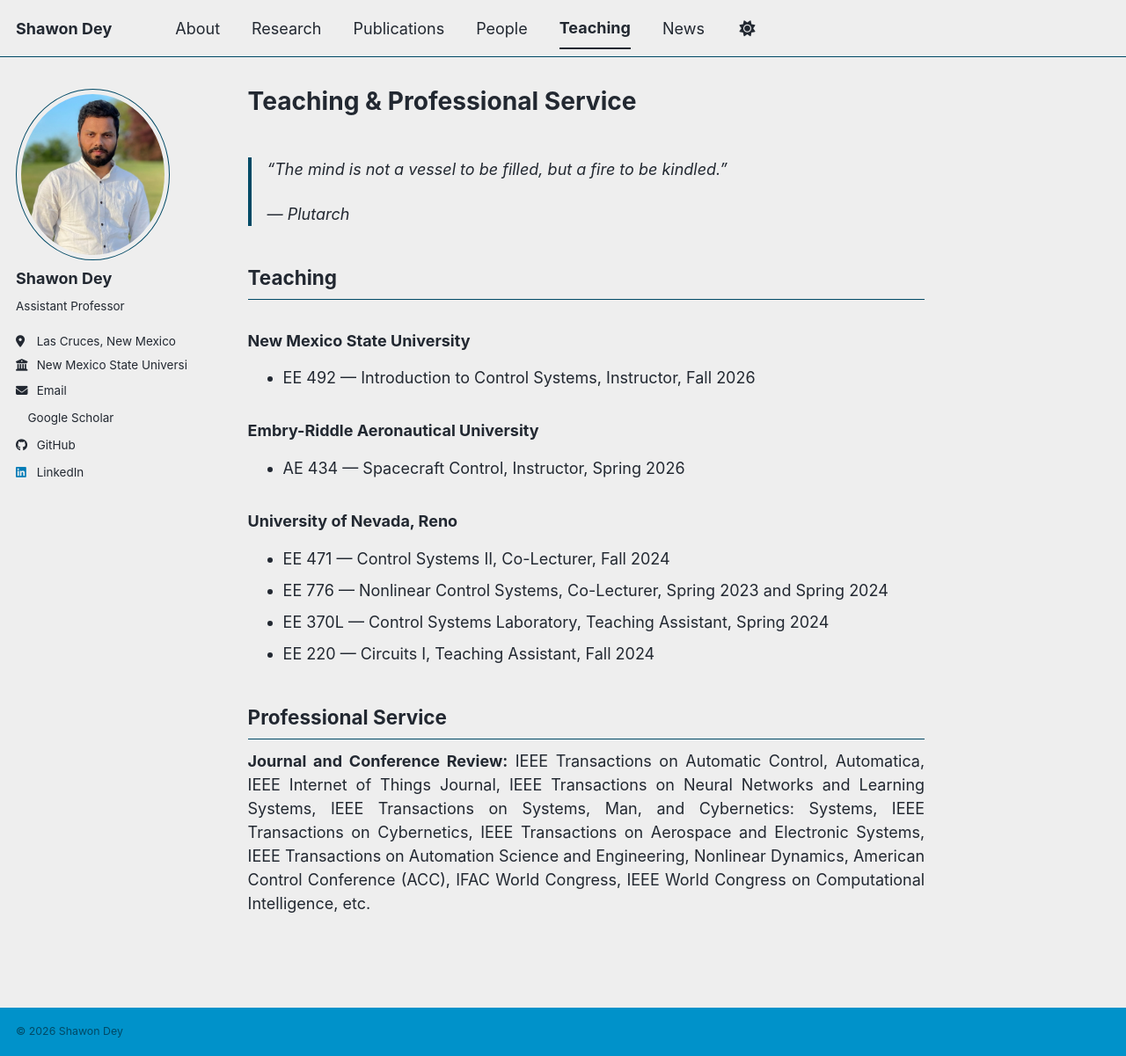
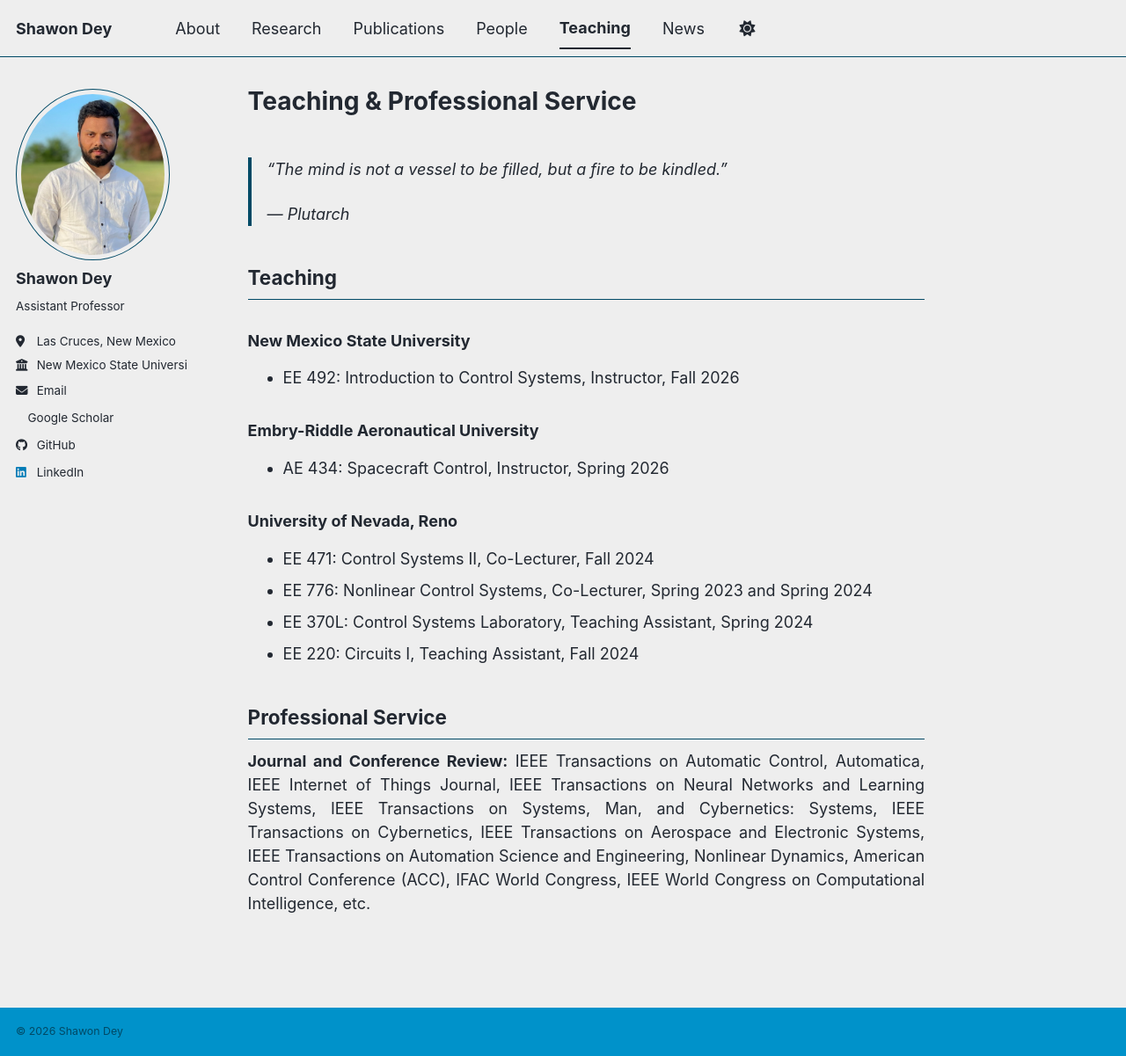
Before and after one commit to shawondey/shawondey.github.io, a Jekyll site: the page built from _pages/teaching.md, in a window 1280 px wide and 1201 px high. Shown: the whole window at 88% size. Built offline with Jekyll 4.4.1, drawn with Linux system fonts in a browser that asks for light colours; a style sheet for code colours, icons or effects is not loaded.

```diff
--- a/_pages/teaching.md
+++ b/_pages/teaching.md
@@ -12,18 +12,18 @@ author_profile: true
 
 ### New Mexico State University
 
-- EE 492 — Introduction to Control Systems, Instructor, Fall 2026
+- EE 492: Introduction to Control Systems, Instructor, Fall 2026
 
 ### Embry-Riddle Aeronautical University
 
-- AE 434 — Spacecraft Control, Instructor, Spring 2026
+- AE 434: Spacecraft Control, Instructor, Spring 2026
 
 ### University of Nevada, Reno
 
-- EE 471 — Control Systems II, Co-Lecturer, Fall 2024
-- EE 776 — Nonlinear Control Systems, Co-Lecturer, Spring 2023 and Spring 2024
-- EE 370L — Control Systems Laboratory, Teaching Assistant, Spring 2024
-- EE 220 — Circuits I, Teaching Assistant, Fall 2024
+- EE 471: Control Systems II, Co-Lecturer, Fall 2024
+- EE 776: Nonlinear Control Systems, Co-Lecturer, Spring 2023 and Spring 2024
+- EE 370L: Control Systems Laboratory, Teaching Assistant, Spring 2024
+- EE 220: Circuits I, Teaching Assistant, Fall 2024
 
 
 ## Professional Service
```
